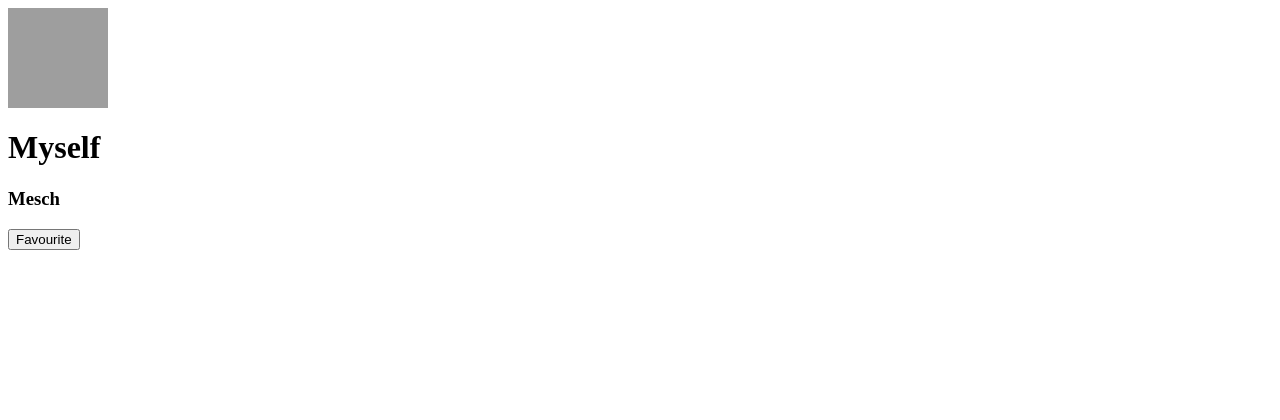
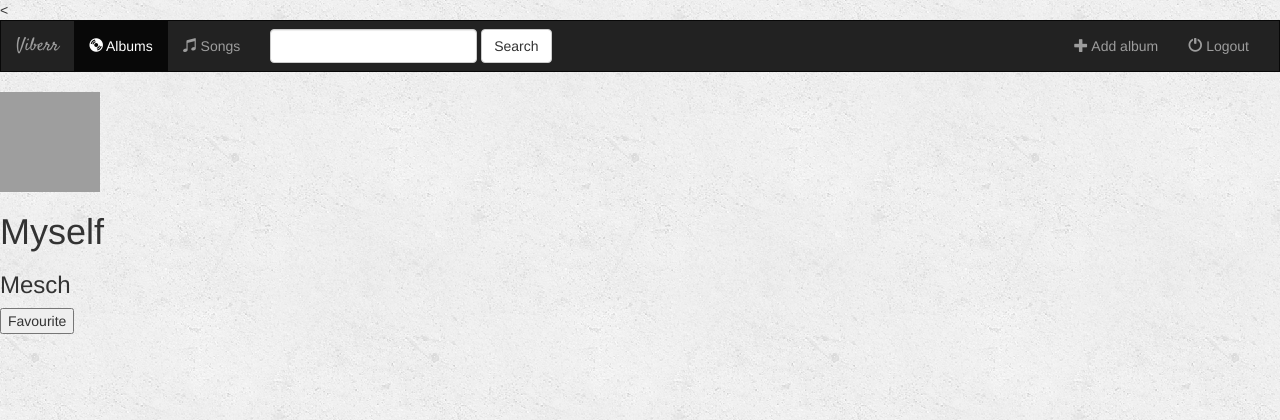
Before and after one commit to joshsomma/django, a Django app: page /music/2/ in a window 1280 px wide. Shown: the top 420 px of the page. Run offline with Django 3.2, Linux system fonts and the light colour scheme; data comes from the database, SQL or seed files in the repository; some libraries are stand-ins or nearby versions; grey boxes are pictures that could not be loaded.

Commit message:
update to 28

```diff
--- /dev/null
+++ b/music/templates/music/base.html
@@ -0,0 +1,77 @@
+<!DOCTYPE html>
+<html lang="en">
+<head>
+  <<meta charset="UTF-8">
+  <title>{% block title %}Viberr{% endblock %}</title>
+  <!-- loads the path to static files -->
+  {% load staticfiles %}
+  <!-- styles -->
+  <link rel="stylesheet" type="text/css" href="https://maxcdn.bootstrapcdn.com/bootstrap/3.3.7/css/bootstrap.min.css">
+  <link href="https://fonts.googleapis.com/css?family=Satisfy" rel="stylesheet">
+  <link rel="stylesheet" type="text/css" href="{% static 'music/styles.css' %}">
+  <!-- scripts -->
+  <script src="https://ajax.googleapis.com/ajax/libs/jquery/1.12.4/jquery.min.js"></script>
+  <script src="https://maxcdn.bootstrapcdn.com/bootstrap/3.3.7/js/bootstrap.min.js"></script>
+</head>
+<body>
+  <nav class="navbar navbar-inverse">
+    <div class="container-fluid">
+      <!-- header -->
+      <div class="navbar-header">
+          <button type="button" class="navbar-toggle" data-toggle="collapse" data-target="#topNavBar">
+            <span class="icon-bar"></span>
+            <span class="icon-bar"></span>
+            <span class="icon-bar"></span>
+          </button>
+          <a class="navbar-brand" href="{% url 'music:index' %}">Viberr</a>
+      </div>
+      <!-- nav items -->
+      <div class="collapse navbar-collapse" id="topNavBar">
+
+        <ul class="nav navbar-nav">
+          <li class="active">
+              <a href="{% url 'music:index' %}">
+                <span class="glyphicon glyphicon-cd" aria-hidden="true"></span>
+                Albums
+              </a>
+          </li>
+          <li class="">
+              <a href="#">
+                <span class="glyphicon glyphicon-music" aria-hidden="true"></span>
+                Songs
+              </a>
+          </li>
+        </ul>
+
+        <form class="navbar-form navbar-left" role="search" method="get" action ="#">
+          <div class="form-group">
+            <input type="text" class="form-control" name="q" value="" />
+           </div>
+           <button type="submit" class="btn btn-default">Search</button>
+        </form>
+
+        <ul class="nav navbar-nav navbar-right">
+          <li class="">
+              <a href="#">
+                <span class="glyphicon glyphicon-plus" aria-hidden="true"></span>
+                Add album
+              </a>
+          </li>
+          <li class="">
+              <a href="#">
+                <span class="glyphicon glyphicon-off" aria-hidden="true"></span>
+                Logout
+              </a>
+          </li>
+        </ul>
+
+        </ul>
+      </div>
+    </div>
+  </nav>
+
+  {% block body %}
+  {% endblock %}
+
+</body>
+</html>
--- a/music/templates/music/detail.html
+++ b/music/templates/music/detail.html
@@ -1,3 +1,7 @@
+{% extends 'music/base.html' %}
+{% block title %}{{ album }}{% endblock %}
+
+{% block body %}
   <img src="{{ album.album_logo }}" />
 
   <h1>{{ album.album_title }}</h1>
@@ -20,9 +24,4 @@
     {% endfor %}
     <input type="submit" value="Favourite">
   </form>
-
-<!-- <ul>
-  {% for song in album.song_set.all %}
-  <li>{{ song.song_title}} - {{ song.file_type }}</li>
-  {% endfor %}
-</ul> -->
+{% endblock %}
```
Also changed, not shown: music/templates/music/index.html (+3 -65 lines). Lines whose indentation alone changed are shown as unchanged.
